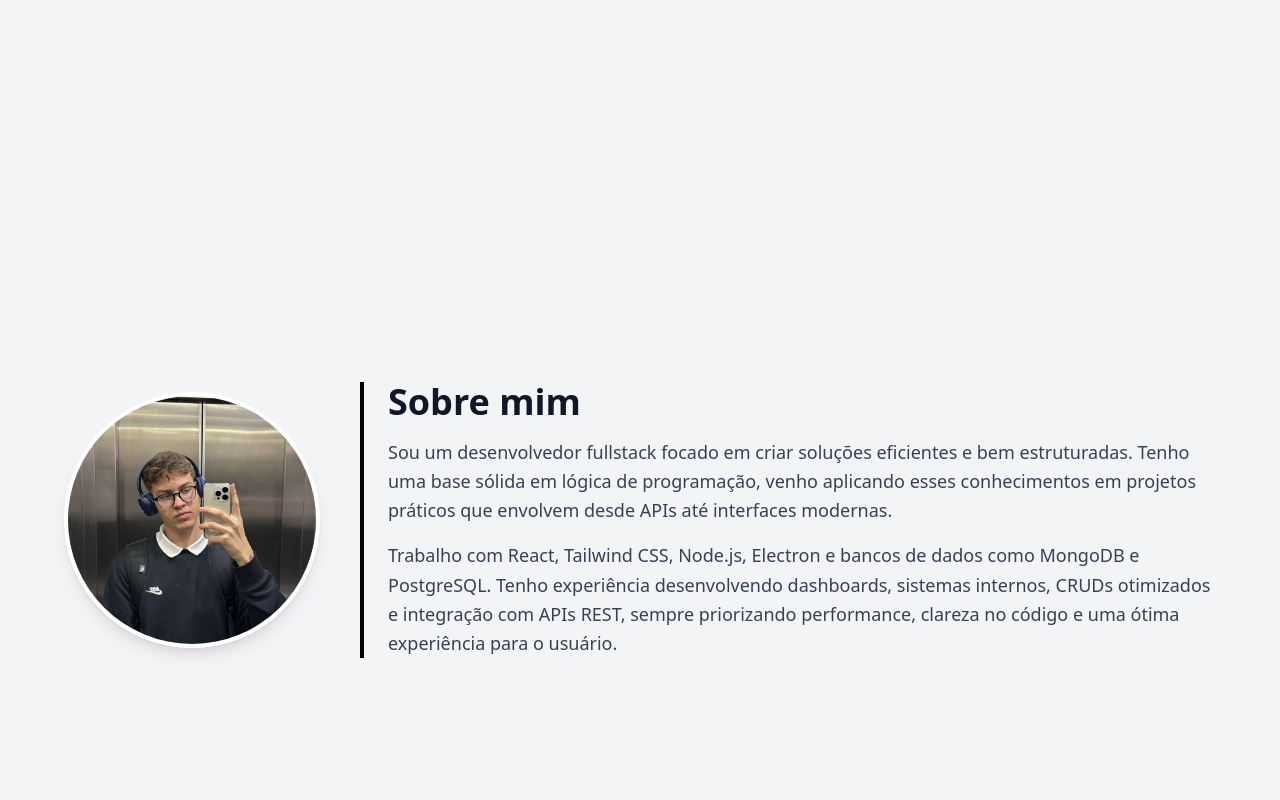
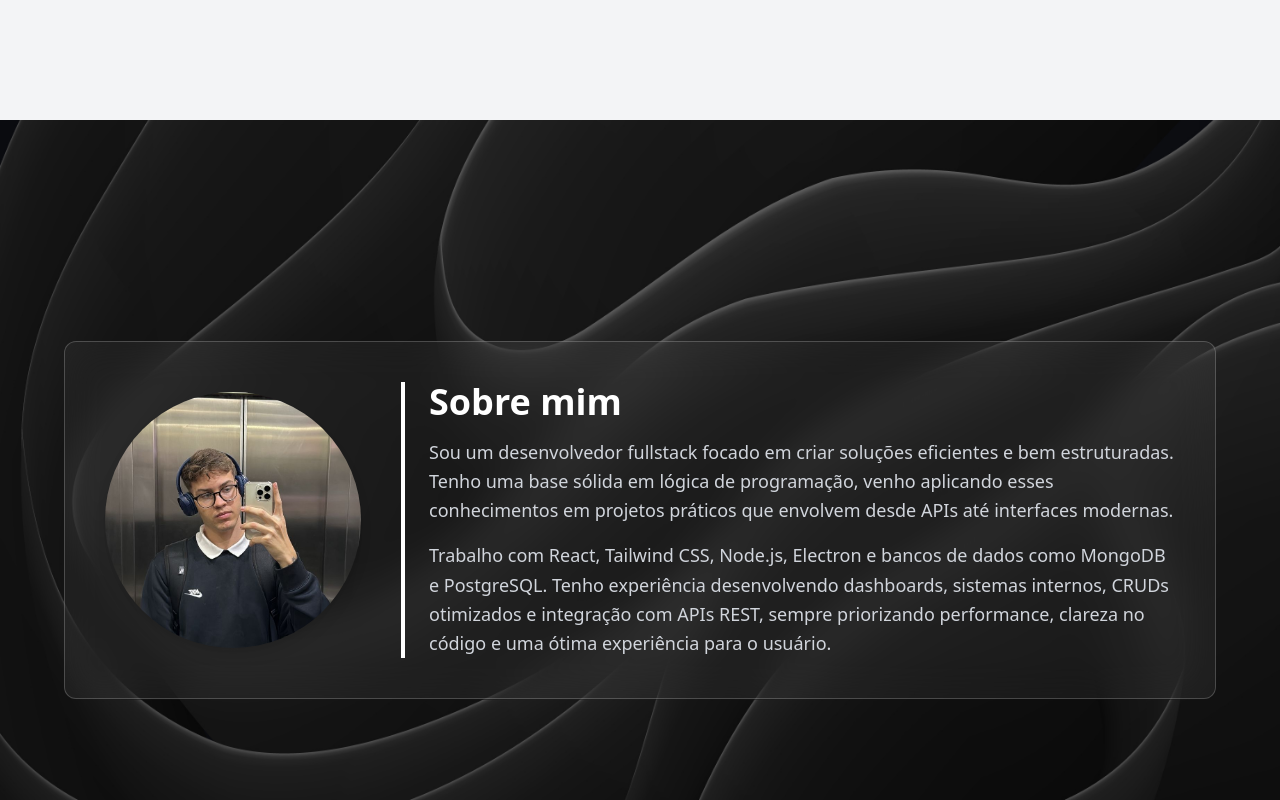
Before and after one commit to vilippi/portfolio-vitorlippi, a React (Vite) app in the folder frontend/: page / in a window 1280 px wide. Shown: the part 680-1480 px from the top of the page. Built offline with nearby package versions, Linux system fonts and the light colour scheme.

Commit message:
(AboutSection): Ajustes e criação do card

```diff
--- a/frontend/src/App.jsx
+++ b/frontend/src/App.jsx
@@ -1,7 +1,7 @@
 import { BrowserRouter, Routes, Route } from 'react-router-dom';
 
 import Home from './pages/Home';
-import Navbar from './context/Navbar';
+import Navbar from './components/Navbar';
 
 function App() {
   return (
--- a/frontend/src/components/home/AboutSection.jsx
+++ b/frontend/src/components/home/AboutSection.jsx
@@ -1,36 +1,44 @@
 import minhaFoto from '../../assets/me.jpg';
+import wallpaper from '../../assets/wallpaper.jpg';
 
 export default function AboutSection() {
     return (
-        <section className="w-full min-h-screen flex flex-col md:flex-row items-center justify-evenly px-8 py-20 gap-10 bg-gray-100 dark:bg-gray-900 transition-colors duration-300">
+        <section
+            className="w-full min-h-screen flex flex-col md:flex-row items-center justify-evenly px-8 py-20 gap-10 bg-cover bg-center bg-no-repeat dark:bg-black transition-colors duration-300"
+            style={{ backgroundImage: `url(${wallpaper})` }}
+        >
 
-            <div className="max-w-6xl mx-auto flex flex-col md:flex-row items-center gap-10">
-
+            <div className="p-10 max-w-6xl mx-auto flex flex-col md:flex-row items-center gap-10 relative z-10 rounded-xl bg-white/10 backdrop-blur-md border border-white/20"
+                style={{
+                    background: 'rgba(255, 255, 255, 0.05)',
+                    backdropFilter: 'blur(20px)',
+                    WebkitBackdropFilter: 'blur(20px)',
+                }}
+            >
                 {/* Foto */}
                 <div className="w-64 h-64 shrink-0">
                     <img
                         src={minhaFoto}
                         alt="Minha foto"
-                        className="w-full h-full object-cover rounded-full shadow-lg border-4 border-white dark:border-gray-700"
+                        className="w-full h-full object-cover rounded-full shadow-lg"
                     />
                 </div>
 
                 {/* Texto */}
-                <div className="border-l-4 border-black dark:border-gray-700 pl-6">
-                    <h2 className="text-3xl md:text-4xl font-bold text-gray-900 dark:text-white mb-4">
+                <div className="border-l-4 border-white pl-6">
+                    <h2 className="text-3xl md:text-4xl font-bold text-white mb-4">
                         Sobre mim
                     </h2>
-                    <p className="text-lg text-gray-700 dark:text-gray-300 leading-relaxed mb-4">
+                    <p className="text-lg text-gray-300 leading-relaxed mb-4">
                         Sou um desenvolvedor fullstack focado em criar soluções eficientes e bem estruturadas.
                         Tenho uma base sólida em lógica de programação, venho aplicando esses conhecimentos em projetos práticos que envolvem desde APIs até interfaces modernas.
                     </p>
-                    <p className="text-lg text-gray-700 dark:text-gray-300 leading-relaxed">
+                    <p className="text-lg text-gray-300 leading-relaxed">
                         Trabalho com React, Tailwind CSS, Node.js, Electron e bancos de dados como MongoDB e PostgreSQL.
                         Tenho experiência desenvolvendo dashboards, sistemas internos, CRUDs otimizados e integração com APIs REST, sempre priorizando performance, clareza no código e uma ótima experiência para o usuário.
                     </p>
                 </div>
             </div>
-
         </section>
     );
 }
--- a/frontend/src/components/home/HeroSection.jsx
+++ b/frontend/src/components/home/HeroSection.jsx
@@ -2,7 +2,7 @@ import ConsoleLog from "../ConsoleLog";
 
 export default function HeroSection() {
     return (
-        <section className="w-full min-h-screen flex flex-col md:flex-row items-center justify-evenly px-8 py-20 gap-10 bg-gray-100 dark:bg-gray-900 transition-colors duration-300">
+        <section className="w-full min-h-screen flex flex-col md:flex-row items-center justify-evenly px-8 py-20 gap-10 bg-gray-100 dark:bg-neutral-900 transition-colors duration-300">
 
             {/* Conteúdo à esquerda */}
             <div className="max-w-xl text-center">
--- a/frontend/src/pages/Home.jsx
+++ b/frontend/src/pages/Home.jsx
@@ -6,7 +6,7 @@ const Home = () => {
     return (
         <div className="min-h-screen flex flex-col items-center justify-center
             bg-gradient-to-br from-white to-gray-400
-            dark:from-gray-900 dark:to-gray-700
+            dark:from-gray-900 dark:to-gray-900
             text-black dark:text-white
             transition-colors duration-300"
         >
```
Also changed, not shown: frontend/src/assets/wallpaper.jpg (added), frontend/src/components/Navbar.jsx (renamed from frontend/src/context/Navbar.jsx).
